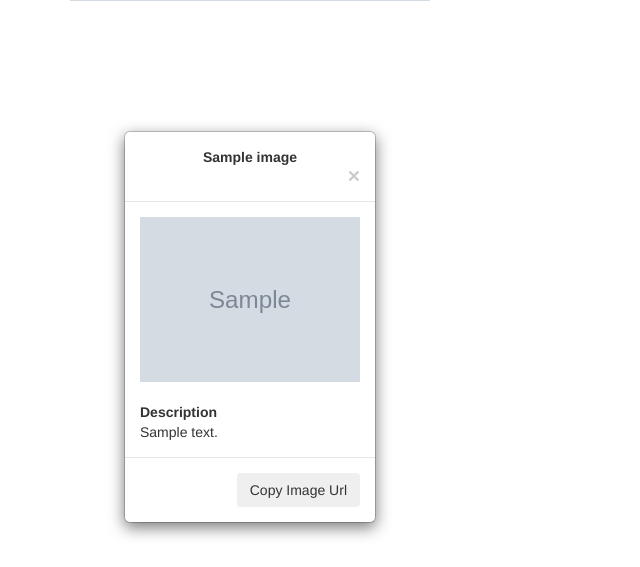
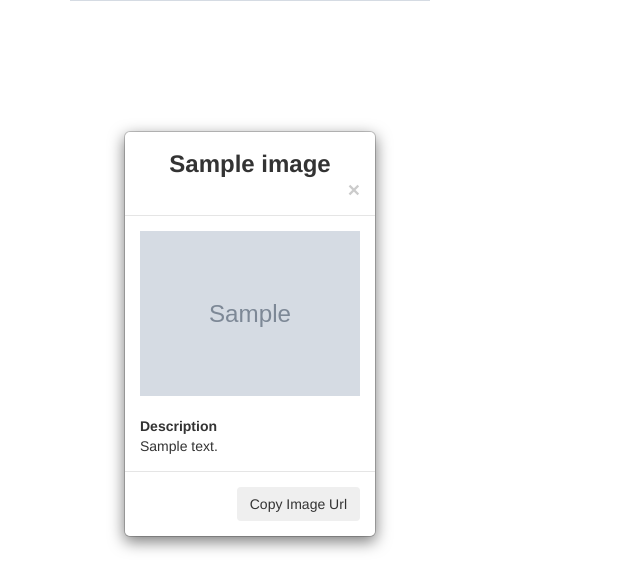
Before and after one commit to faithngotho/My-Gallery, a Django app: template gallery/templates/search.html in a window 1280 px wide. Shown: the part 681-1248 px from the top of the page, without its empty margins (0-640 px from the left). Before the commit the page ends 1219 px from the top, so only its background shows below. Run offline with Django 3.2, Linux system fonts and the light colour scheme; tables that the repository leaves empty hold one stand-in row (values such as "Sample post"); the template is opened without the code that fills it: values that come from a table or form of the project are taken from there, most other values are stand-ins (such as "Sample title", 1, 10 or a date in 2020); grey boxes marked "Sample" are stand-in pictures; some libraries are stand-ins or nearby versions.

```diff
--- a/gallery/templates/search.html
+++ b/gallery/templates/search.html
@@ -21,7 +21,7 @@
         <div style="max-width:70%; max-height:50%; padding-top:100px;" class="modal-dialog modal-dialog-centered" role="document">
           <div class="modal-content">
             <div class="modal-header">
-              <h5 class="modal-title" id="imageTitle" style="text-align:center"><strong>{{image.name}}</strong></h5>
+              <h3 class="modal-title" id="imageTitle" style="text-align:center"><strong>{{image.name}}</strong></h3>
               <button type="button" class="close" data-dismiss="modal" aria-label="Close">
                 <span aria-hidden="true">&times;</span>
               </button>
--- a/gallery/views.py
+++ b/gallery/views.py
@@ -26,7 +26,7 @@ def search_results(request):
         searched_categories = Image.search_results(search_term)
         message = f"{search_term}"
 
-        return render(request, 'search.html',{"message":message,"categories": searched_categories})
+        return render(request, 'search.html',{"message":message,"category": searched_categories})
 
     else:
         message = "You haven't searched for any term"
```
